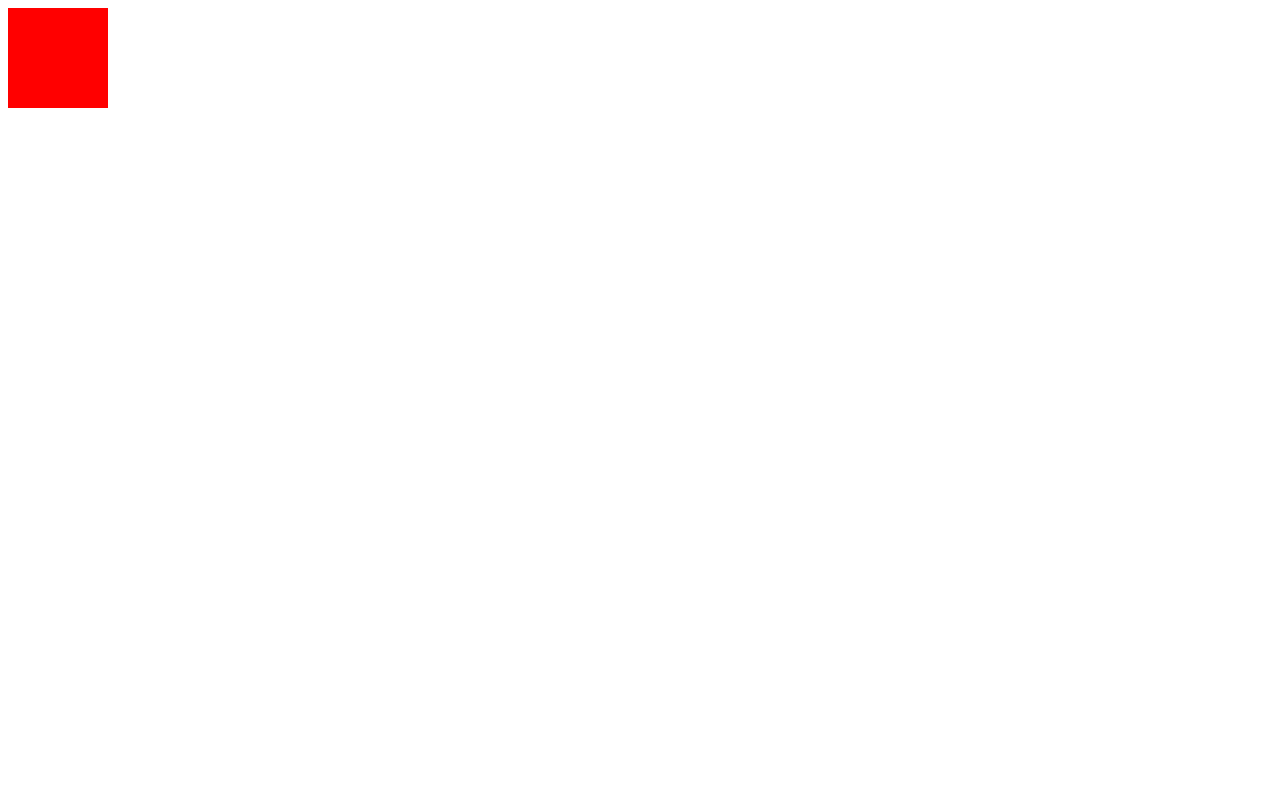
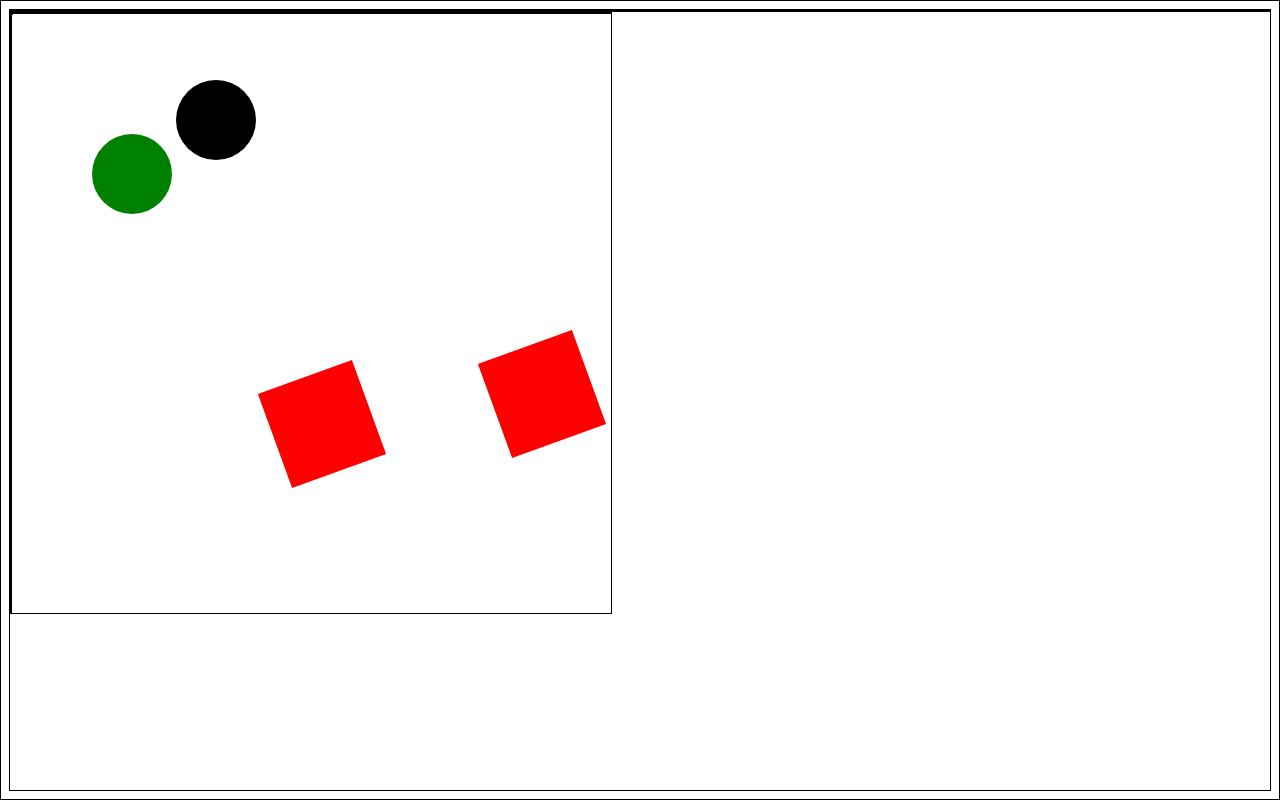
Before and after one commit to ksiondag/gamejam_shapes_in_wonderland, a plain HTML site: page index.html in a window 1280 px wide. Drawn offline with Linux system fonts and the light colour scheme.

Commit message:
collison

```diff
--- a/game.js
+++ b/game.js
@@ -1,2 +1,178 @@
-Crafty.init(500,350, document.getElementById('game'));
-Crafty.e('2D, DOM, Color').attr({x: 0, y: 0, w: 100, h:100}).color('#F00')
+
+
+Crafty.c("Circle", {
+    Circle: function (radius, color) {
+        this.radius = radius;
+        this.w = this.h = radius * 2;
+        this.color = color || "#000000";
+
+        return this;
+    },
+
+    draw: function () {
+        var ctx = Crafty.canvas.context;
+        ctx.save();
+        ctx.fillStyle = this.color;
+        ctx.beginPath();
+        ctx.arc(
+            this.x + this.radius,
+            this.y + this.radius,
+            this.radius,
+            0,
+            Math.PI * 2
+        );
+        ctx.closePath();
+        ctx.fill();
+    }
+});
+
+
+
+Crafty.c("Polygon",{
+    points:[],
+
+    init:function(){
+        this.bind("EnterFrame",function(){
+        this.draw();
+        })
+    },
+
+    draw:function(){
+        var contex = Crafty.canvas.context;
+        contex.save();
+        contex.fillStyle = this.color();
+        contex.beginPath();
+        for(var i in this.points){
+            var p = this.points[i];
+
+            contex.lineTo(this.x+p[0], this.y+p[1]);
+        }
+        contex.closePath();
+        contex.stroke();
+        contex.fill();
+    }
+});
+
+
+Crafty.init(600, 600);
+
+c1 = Crafty.e('enemy,2D, Canvas,Circle, Collision')
+    .attr({
+        x: 0,
+        y: 0,
+        w: 40,
+        h: 40,
+        vx: 2,
+        vy: 3
+    })
+    .Circle(40, "green")
+    .bind('EnterFrame', function () {
+        if (this.x > 600 - 100 || this.x < 0)
+            this.vx *= -1;
+        if (this.y > 600 - 100 || this.y < 0)
+            this.vy *= -1;
+
+        this.x += this.vx;
+        this.y += this.vy;
+    })
+.onHit('enemy', function () {
+	this.vx*=-1;
+    this.vy*=-1
+});
+c1 = Crafty.e('enemy,2D, Canvas,Circle, Collision')
+    .attr({
+        x: 120,
+        y: 0,
+        w: 40,
+        h: 40,
+        vx: 2,
+        vy: 3
+    })
+    .Circle(40, "black")
+    .bind('EnterFrame', function () {
+        if (this.x > 600 - 100 || this.x < 0)
+            this.vx *= -1;
+        if (this.y > 600 - 100 || this.y < 0)
+            this.vy *= -1;
+
+        this.x += this.vx;
+        this.y += this.vy;
+    })
+.onHit('enemy', function () {
+	this.vx*=-1;
+    this.vy*=-1
+});
+
+
+
+
+
+
+//---------------
+//---------------
+
+var square = Crafty.e('enemy,2D, Canvas, Color,Collision' );
+square.attr({
+    x: 100,
+    y: 200,
+    w: 100,
+    h: 100,
+    vx: 5,
+    vy: 5
+})
+.color('red')
+.onHit('enemy', function () {
+	this.vx*=-1;
+    this.vy*=-1
+}).bind('EnterFrame', function () {
+    this.rotation = this.rotation + 1;
+
+    if (this.x > 600 - 100 || this.x < 0)
+        this.vx *= -1;
+    if (this.y > 600 - 100 || this.y < 0)
+        this.vy *= -1;
+
+    this.x += this.vx;
+    this.y += this.vy;
+
+}).origin("center");
+
+
+var square = Crafty.e('enemy,2D, Canvas, Color,Collision' );
+square.attr({
+    x: 100,
+    y: 300,
+    w: 100,
+    h: 100,
+    vx: 5,
+    vy: 5
+})
+.color('red')
+.onHit('enemy', function () {
+	this.vx*=-1;
+    this.vy*=-1
+}).bind('EnterFrame', function () {
+    this.rotation = this.rotation + 1;
+
+    if (this.x > 600 - 100 || this.x < 0)
+        this.vx *= -1;
+    if (this.y > 600 - 100 || this.y < 0)
+        this.vy *= -1;
+
+    this.x += this.vx;
+    this.y += this.vy;
+
+}).origin("center");
+
+
+triangle = Crafty.e('2D, Canvas, Polygon, Color,Collision')
+    .attr({points:[[50,0],[0,100],[100,100]]})
+    .attr({x:50,y:0})
+    .color('#00F')
+
+
+//--------------
+
+
+
+var enemyList=[];
--- a/index.html
+++ b/index.html
@@ -1,5 +1,13 @@
 <html>
   <head>
+      <style>
+      * {
+        border: 1px solid black;
+
+
+      }
+      </style>
+
   </head>
   <body>
     <div id="game"></div>
```
